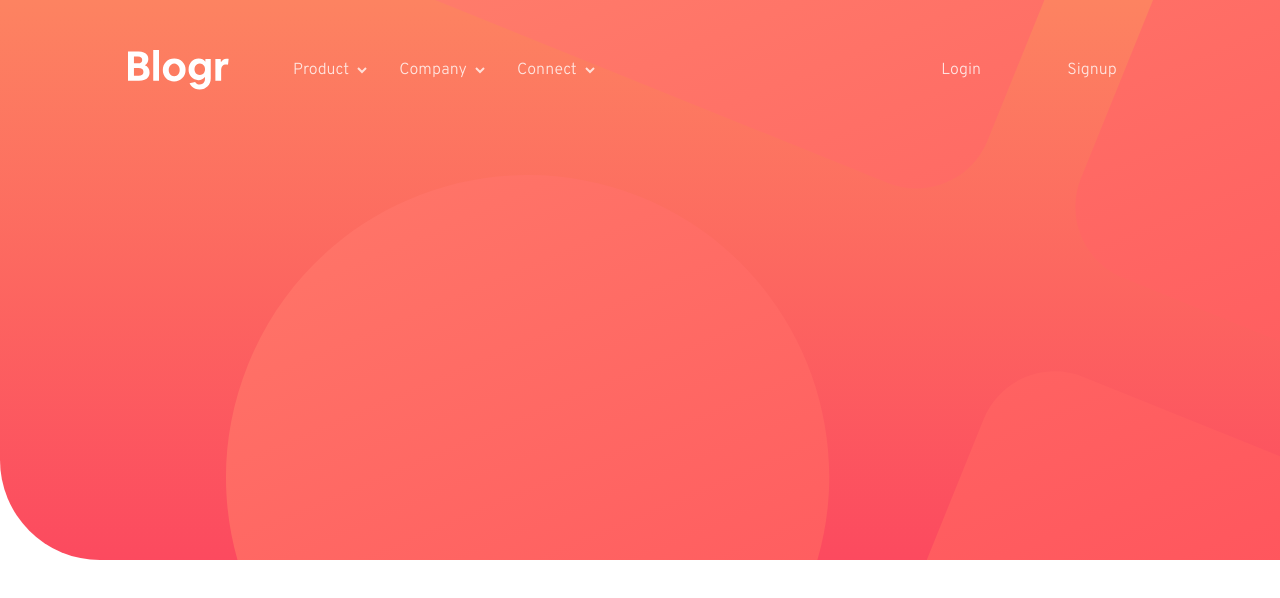
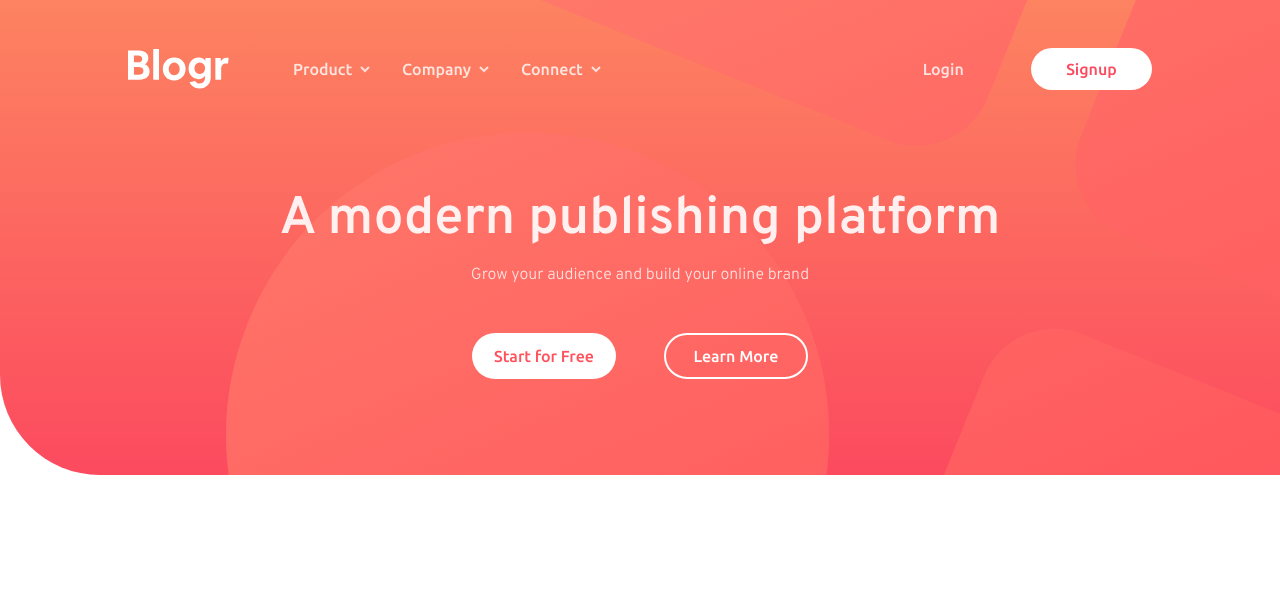
Before and after one commit to rpashev/frontend-mentor, a React (Create React App) app: page /blogr in a window 1280 px wide. Shown: the top 598 px of the page. Built offline with nearby package versions, Linux system fonts and the light colour scheme.

Commit message:
header done

```diff
--- a/src/pages/blogr-landing-page/dropdown.module.scss
+++ b/src/pages/blogr-landing-page/dropdown.module.scss
@@ -6,6 +6,7 @@
 
 p {
   color: hsla(0, 0%, 100%, 0.8);
+  font-weight: 500;
   display: flex;
   align-items: center;
   gap: 0.5rem;
@@ -46,11 +47,11 @@ p {
     font: inherit;
     font-size: 0.9rem;
     color: hsl(207, 13%, 34%);
-    transition: all 0.3s;
+    transition: all 0.15s;
     display: block;
 
     &:hover {
-      font-weight: bold;
+      font-weight: 500;
     }
   }
 }
--- /dev/null
+++ b/src/pages/blogr-landing-page/header-intro.js
@@ -0,0 +1,20 @@
+import styles from "./header-intro.module.scss";
+
+const HeaderIntro = () => {
+  return (
+    <div className={styles.intro}>
+      <h1>A modern publishing platform</h1>
+      <p>Grow your audience and build your online brand</p>
+      <div className={styles.actions}>
+        <a className={styles.cta} href="/">
+          Start for Free
+        </a>
+        <a className={styles.outline} href="/">
+          Learn More
+        </a>
+      </div>
+    </div>
+  );
+};
+
+export default HeaderIntro;
--- /dev/null
+++ b/src/pages/blogr-landing-page/header-intro.module.scss
@@ -0,0 +1,60 @@
+.intro {
+  width: 95%;
+  margin: 0 auto;
+  margin-top: 4rem;
+  display: flex;
+  flex-direction: column;
+  align-items: center;
+  text-align: center;
+
+  h1 {
+    font-size: 3.3rem;
+    color: hsla(0, 0%, 100%, 0.9);
+    margin-bottom: 0.75rem;
+  }
+
+  .actions {
+    display: flex;
+    justify-content: center;
+    gap: 3rem;
+    margin-top: 3rem;
+    font-family: "Ubuntu";
+    a {
+      display: flex;
+      align-items: center;
+      justify-content: center;
+      font: inherit;
+      text-decoration: none;
+      color: inherit;
+      padding: 0.75rem;
+      font-weight: 500;
+      border-radius: 100px;
+      transition: all 0.2s;
+      width: 9rem;
+
+      &:hover,
+      &:active,
+      &:focus {
+        background-color: rgba(white, 0.25);
+        color: hsla(0, 0%, 100%, 1);
+        outline: none;
+      }
+    }
+
+    .cta {
+      background-color: hsl(0, 0%, 100%);
+      color: hsl(356, 100%, 66%);
+    }
+
+    .outline {
+      border: 2px solid hsl(0, 0%, 100%);
+
+      &:hover,
+      &:active,
+      &:focus {
+        background-color: hsl(0, 0%, 100%);
+        color: hsl(356, 100%, 66%);
+      }
+    }
+  }
+}
--- a/src/pages/blogr-landing-page/header.js
+++ b/src/pages/blogr-landing-page/header.js
@@ -2,6 +2,7 @@ import styles from "./header.module.scss";
 import logo from "../../assets/blogr-landing-page-main/images/logo.svg";
 import DropDown from "./dropdown";
 import { useState } from "react";
+import HeaderIntro from "./header-intro";
 
 const linksData = [
   { title: "Product", links: ["Shop", "Categories", "Discounts"] },
@@ -37,11 +38,14 @@ const Header = () => {
               <a href="/">Login</a>
             </li>
             <li>
-              <a href="/">Signup</a>
+              <a className={styles.cta} href="/">
+                Signup
+              </a>
             </li>
           </ul>
         </nav>
       </div>
+      <HeaderIntro />
     </header>
   );
 };
--- a/src/pages/blogr-landing-page/header.module.scss
+++ b/src/pages/blogr-landing-page/header.module.scss
@@ -3,10 +3,9 @@
       left 20% top 50% / 190% no-repeat,
     linear-gradient(rgb(253, 131, 97), rgb(252, 74, 95));
 
-  height: 70vh;
   width: 100%;
   border-bottom-left-radius: 100px;
-  padding: 3rem 8rem;
+  padding: 3rem 8rem 6rem;
 }
 
 .navbar {
@@ -19,6 +18,7 @@
     display: flex;
     align-items: center;
     flex: 1;
+    font-family: "Ubuntu";
 
     ul {
       list-style: none;
@@ -28,7 +28,7 @@
 
     .actions {
       margin-left: auto;
-      gap: 1rem;
+
       a {
         font: inherit;
         color: hsla(0, 0%, 100%, 0.8);
@@ -37,13 +37,20 @@
         padding: 0.75rem 2.2rem;
         transition: all 0.25s;
         display: block;
+        font-weight: 500;
 
         &:hover,
         &:active,
         &:focus {
           background-color: rgba(white, 0.25);
           color: hsla(0, 0%, 100%, 1);
+          outline: none;
         }
+      }
+
+      .cta {
+        background-color: hsl(0, 0%, 100%);
+        color: rgb(252, 74, 95);
       }
     }
   }
```
